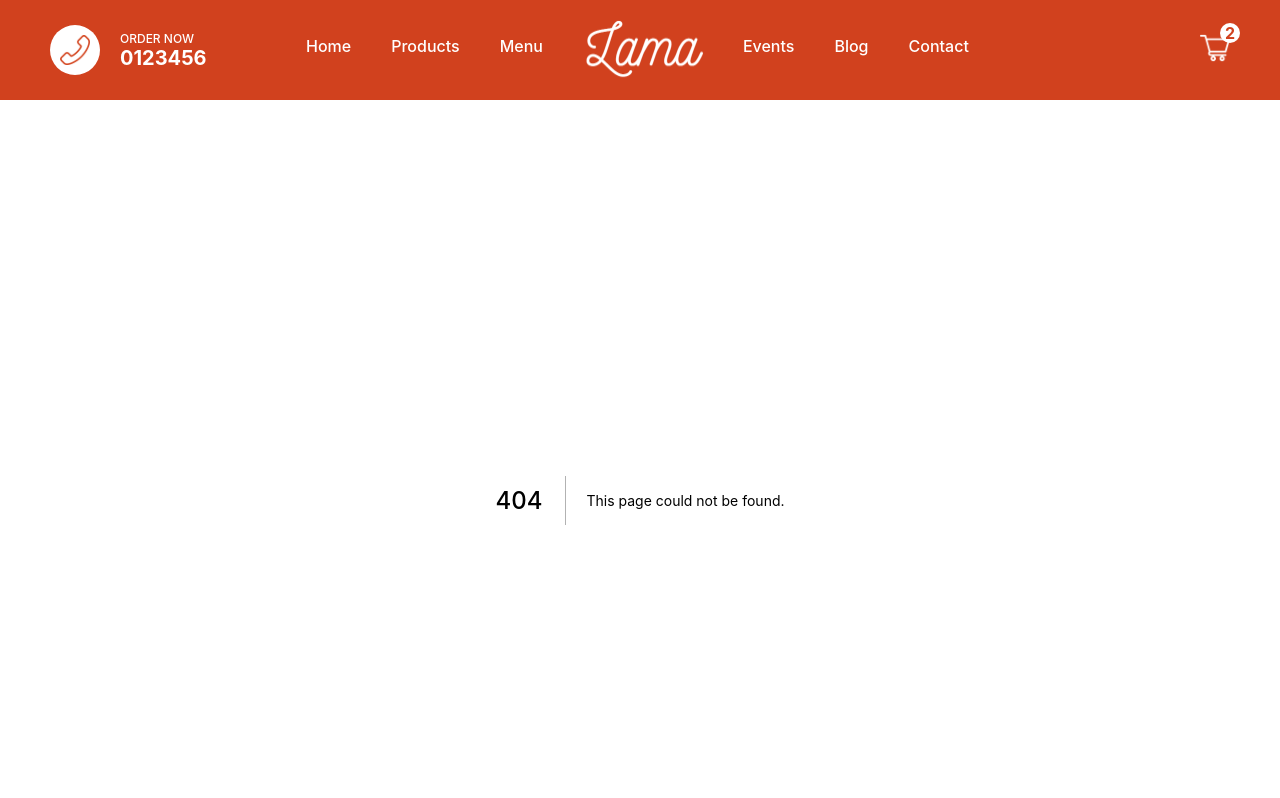
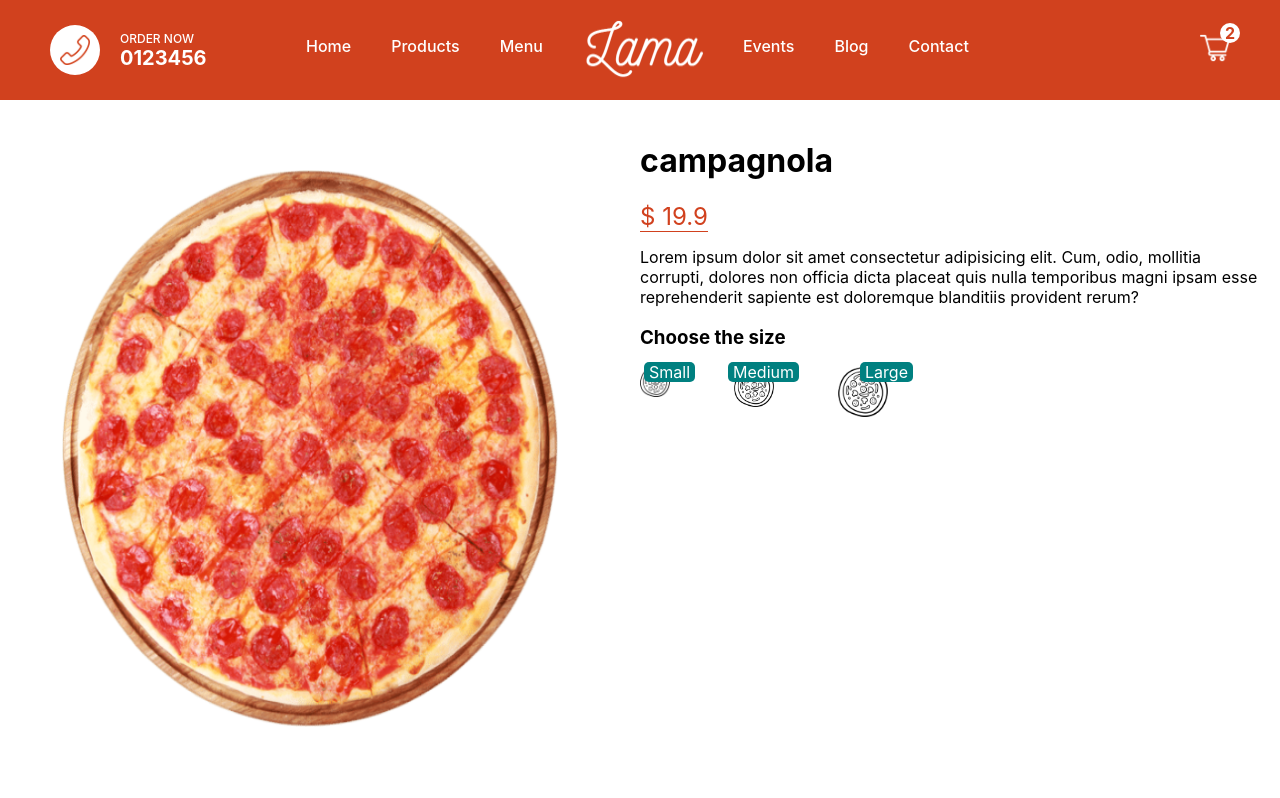
Before and after one commit to MohcineDev/next-recipe-app, a Next.js app: page /product/1 in a window 1280 px wide. Before the commit this address had no page. Shown: the top 798 px of the page. Built offline with nearby package versions, Linux system fonts and the light colour scheme.

Commit message:
product page

```diff
--- /dev/null
+++ b/pages/product/[id].jsx
@@ -0,0 +1,46 @@
+import styles from '../../styles/Product.module.css'
+import Image from 'next/image'
+import { useState } from 'react'
+
+export default function Product() {
+
+    const [size, setSize] = useState(0)
+
+    const pizza = {
+        id: 1,
+        img: "/imgs/pizza.png",
+        name: "campagnola",
+        price: [19.9, 23.9, 27.9],
+        desc: "Lorem ipsum dolor sit amet consectetur adipisicing elit. Cum, odio, mollitia corrupti, dolores non officia dicta placeat quis nulla temporibus magni ipsam esse reprehenderit sapiente est doloremque blanditiis provident rerum?"
+    }
+
+    return (
+        <div className={styles.container}>
+            <div className={styles.left}>
+                <div className={styles.imgContainer}>
+                    <Image src={pizza.img} layout='fill' alt="" />
+                </div>
+            </div>
+            <div className={styles.right}>
+                <h1 className={styles.title}>{pizza.name}</h1>
+                <span className={styles.price}>$ {pizza.price[size]}</span>
+                <p className={styles.desc}>{pizza.desc}</p>
+                <h3 className={styles.choose}>Choose the size</h3>
+                <div className={styles.sizes}>
+                    <div className={styles.size} onClick={()=> setSize(0)}>
+                        <Image src="/imgs/size.png" layout="fill" alt="" />
+                        <span className={styles.number}>Small</span>
+                    </div>
+                    <div className={styles.size} onClick={()=> setSize(1)}>
+                        <Image src="/imgs/size.png" layout="fill" alt="" />
+                        <span className={styles.number}>Medium</span>
+                    </div>
+                    <div className={styles.size} onClick={()=> setSize(2)}>
+                        <Image src="/imgs/size.png" layout="fill" alt="" />
+                        <span className={styles.number}>Large</span>
+                    </div>
+                </div>
+            </div>
+        </div>
+    )
+}
```
